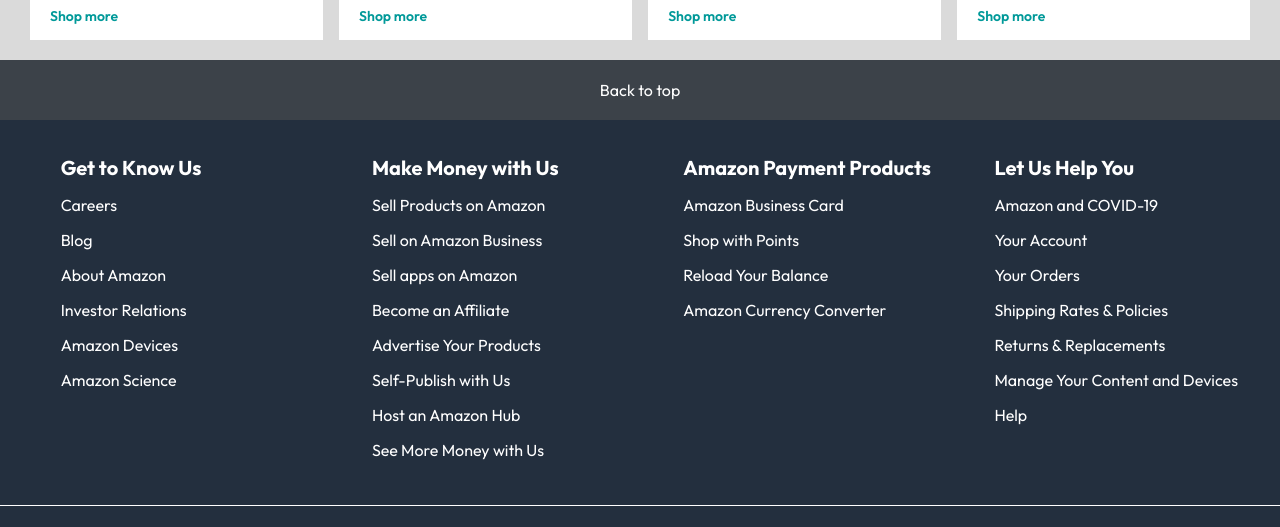
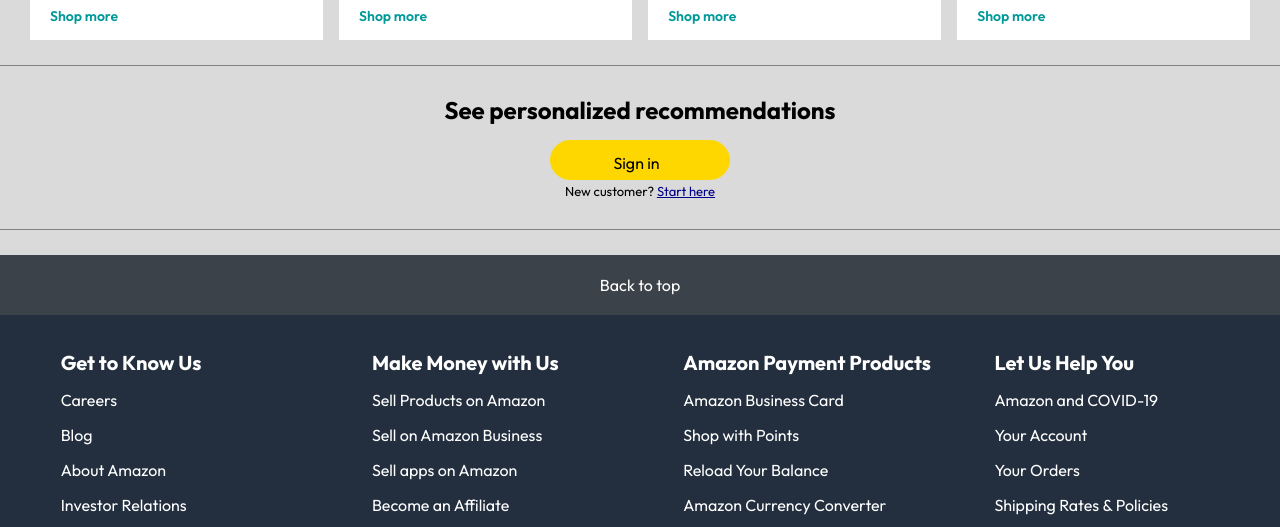
Before and after one commit to bilalworku/frontend-responsive-amazon, a website: page public/index.html in a window 1280 px wide. Shown: the part 2580-3107 px from the top of the page. Drawn offline with Linux system fonts and the light colour scheme; a web font is replaced by a local one.

Commit message:
see personalized recommendations.

```diff
--- a/public/index.html
+++ b/public/index.html
@@ -343,6 +343,12 @@
         </div>
     </div>
 
+    <div class="sign-in-prompt">
+        <h2>See personalized recommendations</h2>
+        <a href="../public/signin.html"><button>Sign in</button></a>
+        <p> New customer? <a href="../public/createaccount.html">Start here</a></p>
+
+    </div>
 
     <footer>
         <div class="back-to-top" onclick="backToTop()">
--- a/styles/style.css
+++ b/styles/style.css
@@ -420,8 +420,46 @@
     border-width: 0.01in;
 
 }
+
+
 #amazon-logo {
     margin: 0 2% 0 2%;
+}
+
+.sign-in-prompt {
+    display: flex;
+    height: 165px;
+    flex-direction: column;
+    justify-content: center;
+    align-items: center;
+    border-top-style: solid;
+    border-top-width: 0.01in;
+    border-bottom-style: solid;
+    border-bottom-width: 0.01in;
+    border-color: gray;
+    margin: 25px 0;
+    padding: 30px 0;
+}
+
+.sign-in-prompt button {
+    width: 180px;
+    height: 40px;
+    text-align: center;
+    vertical-align: middle;
+    margin: 15px 0 3px 0;
+    border-radius: 20px;
+    background-color: gold;
+    border-color: gold;
+    color: black;
+}
+
+.sign-in-prompt p {
+    font-size: small;
+}
+
+.sign-in-prompt a {
+    color: darkblue;
+    text-decoration: underline;
 }
 
 button {
```
Also changed, not shown: public/createaccount.html (+1 -1 lines).
